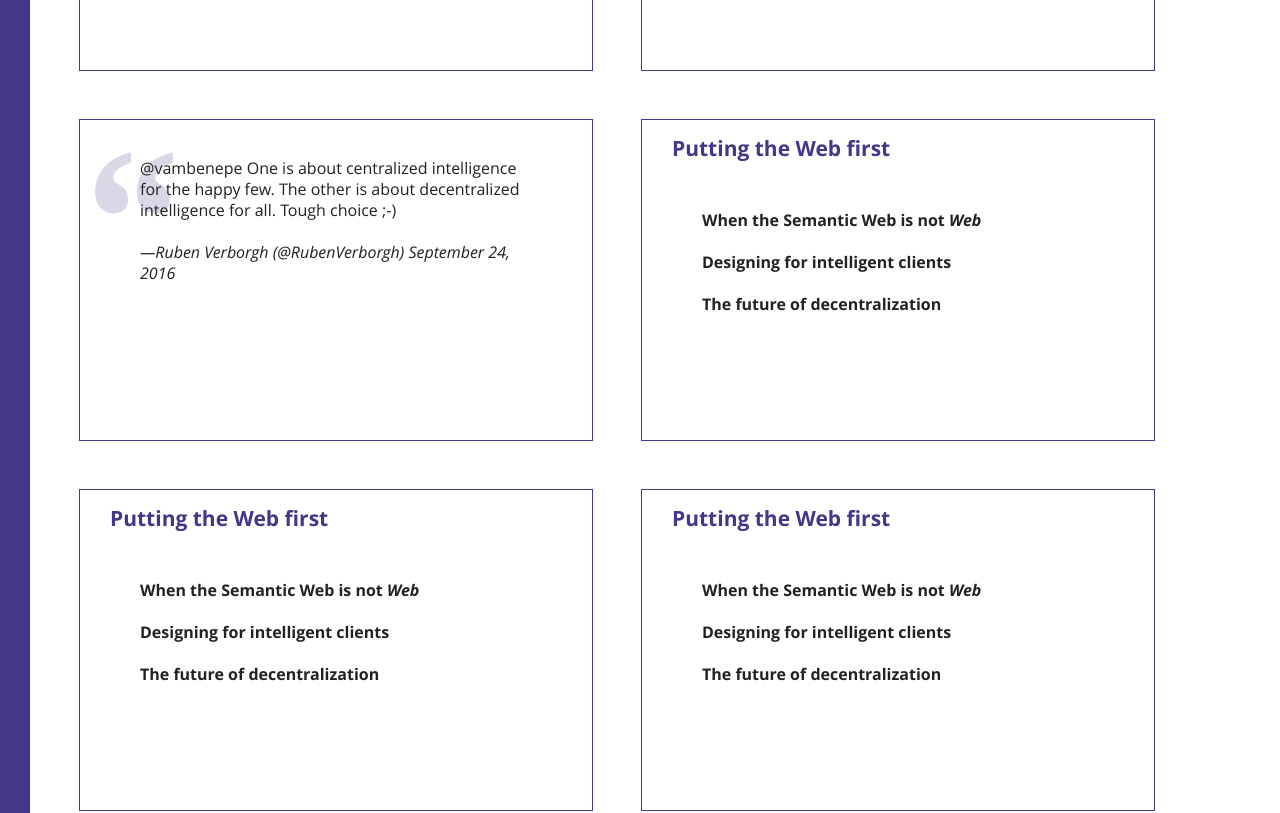
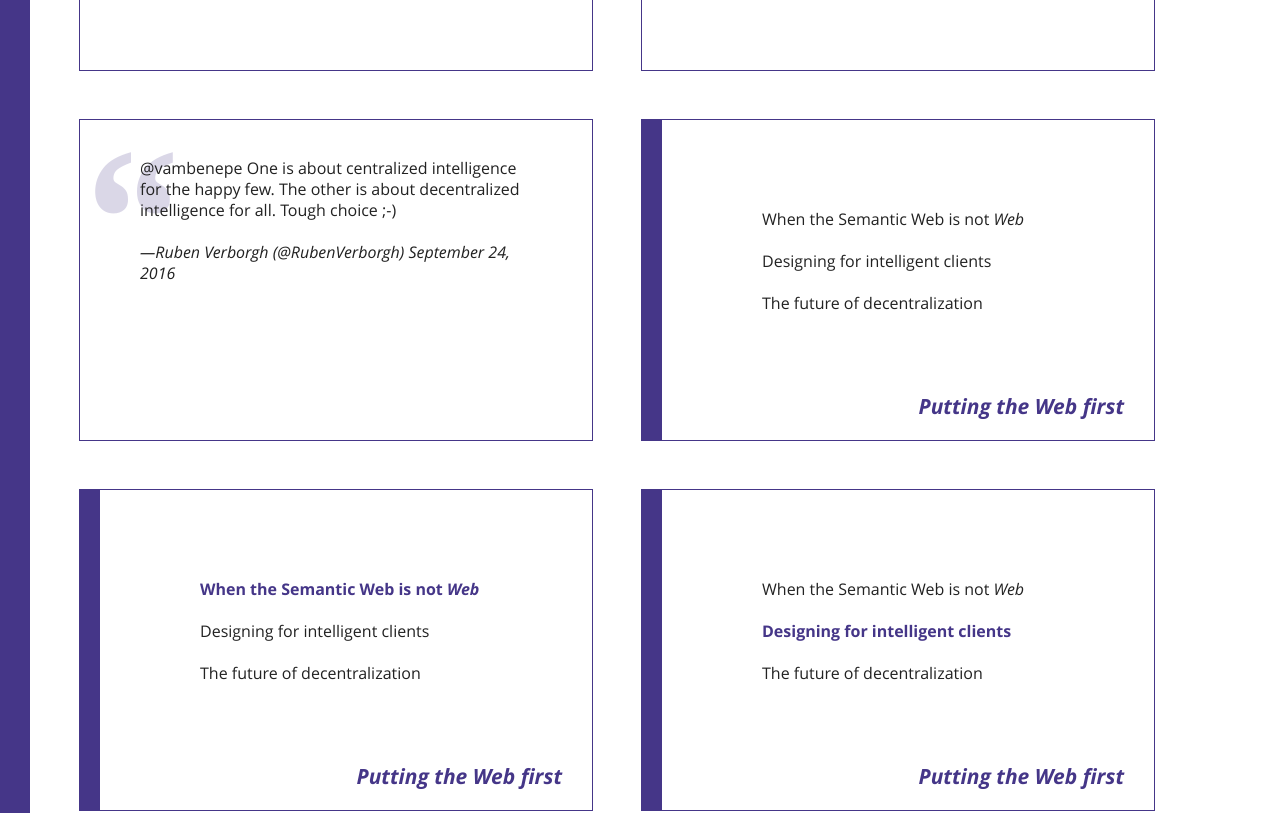
Before and after one commit to RubenVerborgh/SemWeb.Pro-2016, a website: page index.html in a window 1280 px wide. Shown: the part 416-1229 px from the top of the page. Drawn offline with Linux system fonts and the light colour scheme.

Commit message:
Style TOC slides.

```diff
--- a/index.html
+++ b/index.html
@@ -75,7 +75,6 @@
     </ul>
   </div>
 
-  <div class="progress"></div>
   <footer>
     <p class="badge"><a href="https://github.com/shower/shower">Fork me on Github</a></p>
     <p>©2016 Ruben Verborgh – These slides are licensed under a <a rel="license" href="http://creativecommons.org/licenses/by-sa/4.0/">Creative Commons Attribution–ShareAlike 4.0 International License</a>.</p>
--- a/styles/custom.css
+++ b/styles/custom.css
@@ -3,3 +3,28 @@
   transform-origin: 0 0;
   margin: 100px 40px !important;
 }
+
+.shower .slide.toc {
+  border-left: 40px solid #453688;
+  padding-left: 140px;
+}
+.shower .slide.toc h2 {
+  font-style: italic;
+  position: absolute;
+  right: 60px;
+  bottom: 0;
+  min-height: 0;
+}
+.shower .slide.toc ul {
+  margin-top: 144px;
+}
+.shower .slide.toc a {
+  font-weight: normal;
+}
+.shower .slide.toc a:not(:hover) {
+  background-image: none;
+}
+.shower .slide.toc .current a {
+  color: #453688;
+  font-weight: bold;
+}
```
